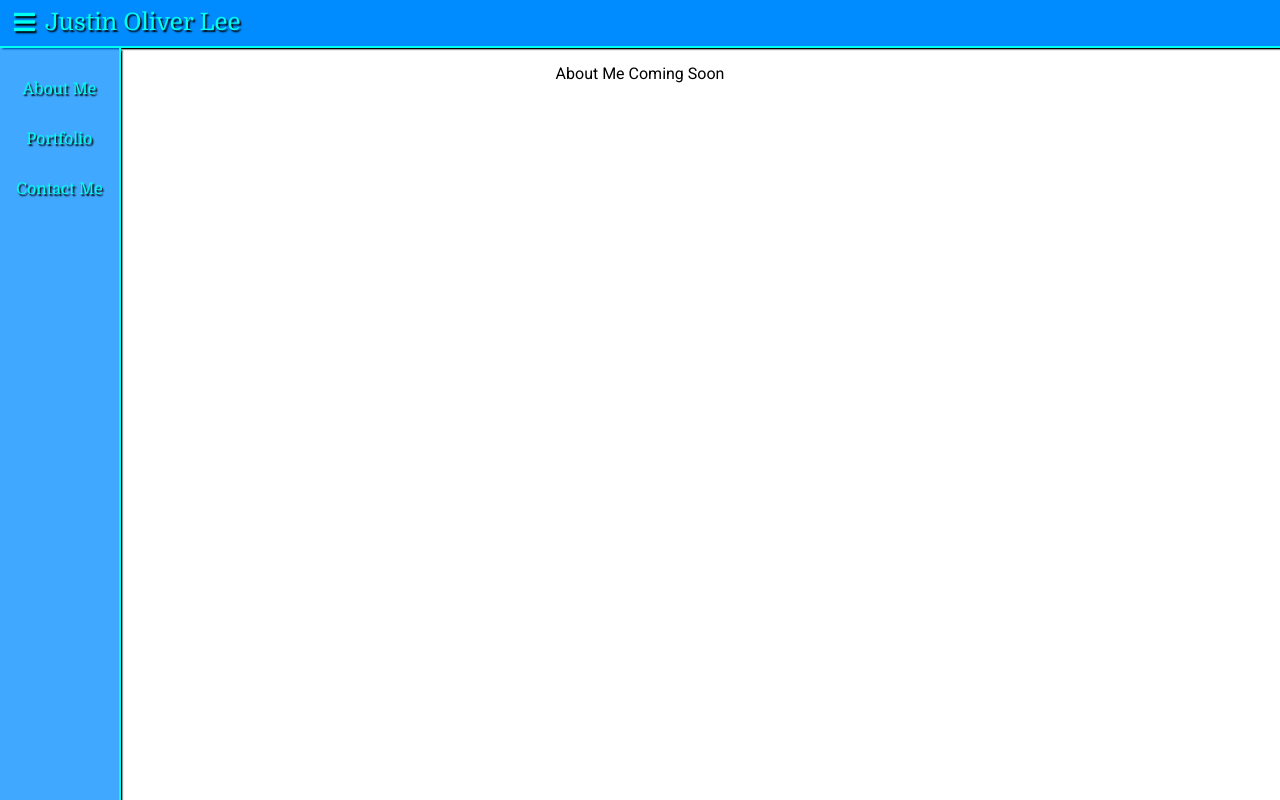
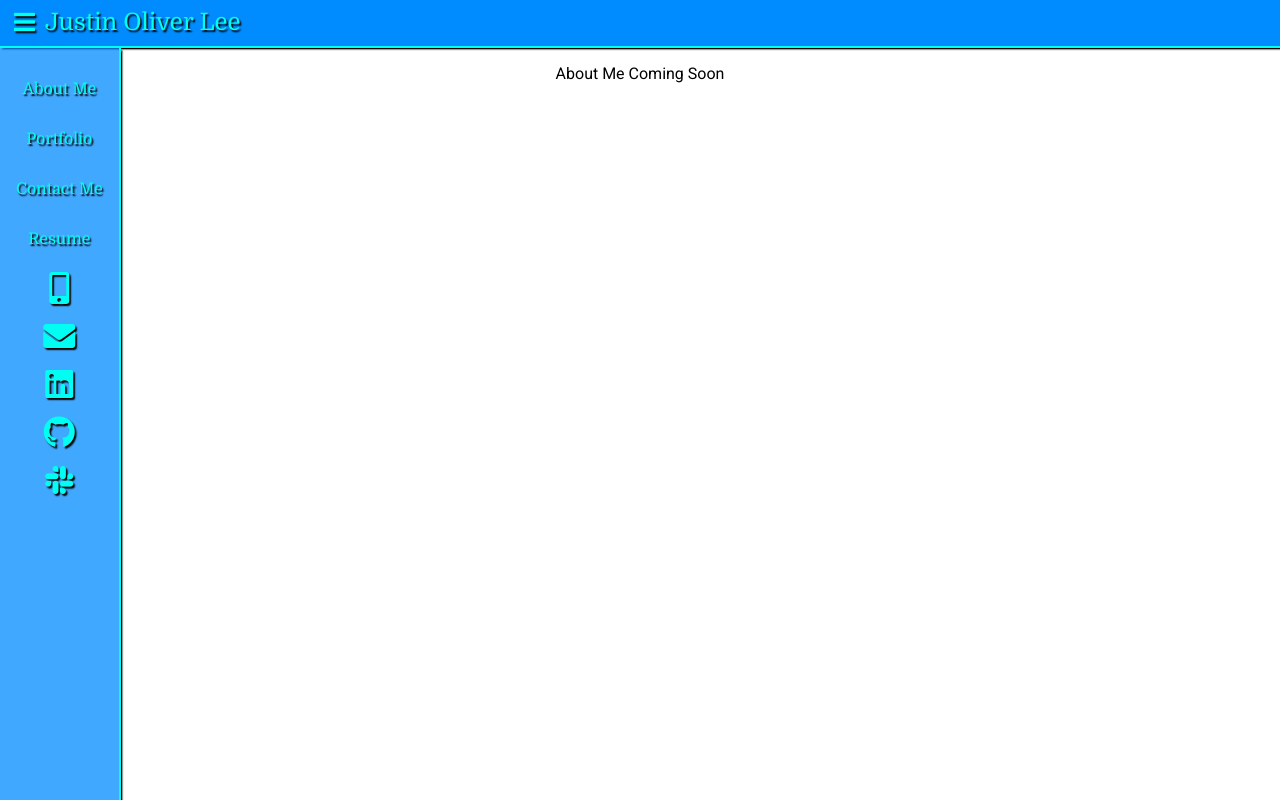
Before and after one commit to JOLee83/my-portfolio, a React (Create React App) app: page / in a window 1280 px wide. Both pictures are taken after a click on the button 21 px from the left and 23 px from the top of the page. Built offline with nearby package versions, Linux system fonts and the light colour scheme.

Commit message:
added resume link and icons for later use

```diff
--- a/src/Components/SideMenu/SideMenu.js
+++ b/src/Components/SideMenu/SideMenu.js
@@ -19,6 +19,18 @@ const sideMenu = props => (
 					Contact Me
 				</Link>
 			</li>
+			<li>
+				<a href="./Justin_Oliver_Lee_Resume.pdf" target="_blank">
+					Resume
+				</a>
+			</li>
+			<span>
+				<i className="fas fa-mobile-alt" />
+				<i className="fas fa-envelope" />
+				<i className="fab fa-linkedin" />
+				<i className="fab fa-github" />
+				<i className="fab fa-slack" />
+			</span>
 		</ul>
 	</nav>
 )
--- a/src/Components/SideMenu/SideMenuOut.js
+++ b/src/Components/SideMenu/SideMenuOut.js
@@ -6,6 +6,14 @@ const sideMenuOut = () => (
 			<li>About Me</li>
 			<li>Portfolio</li>
 			<li>Contact Me</li>
+			<li>Resume</li>
+			<span>
+				<i className="fas fa-mobile-alt" />
+				<i className="fas fa-envelope" />
+				<i className="fab fa-linkedin" />
+				<i className="fab fa-github" />
+				<i className="fab fa-slack" />
+			</span>
 		</ul>
 	</nav>
 )
--- a/src/index.css
+++ b/src/index.css
@@ -93,6 +93,10 @@ main {
 li {
 	margin: 0.5rem;
 }
+span i {
+	margin: 0.5rem;
+	font-size: 2rem;
+}
 @keyframes fadein {
 	from {
 		opacity: 0;
@@ -147,4 +151,9 @@ li {
 	.spacer {
 		display: none;
 	}
+	span {
+		display: flex;
+		flex-direction: column;
+		text-align: center;
+	}
 }
```
Also changed, not shown: 1 other file (tests, documents, lock files or other folders).
